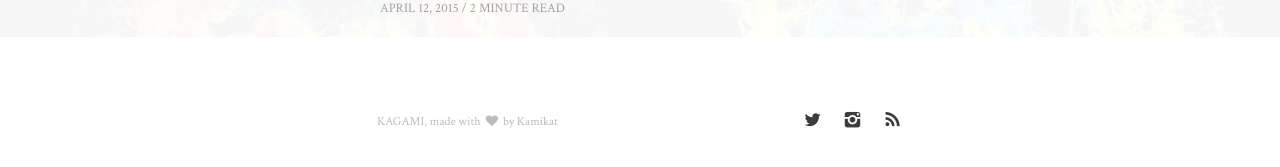
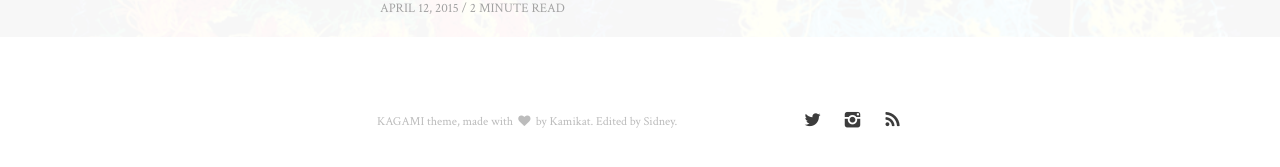
Before and after one commit to funky-monkey/funky-monkey.github.io, a Jekyll site: the page built from index.md, in a window 1280 px wide. Shown: the part 689-856 px from the top of the page. Built offline with Jekyll 4.4.1, drawn with Linux system fonts in a browser that asks for light colours.

Commit message:
Update footer.html

```diff
--- a/_includes/footer.html
+++ b/_includes/footer.html
@@ -2,10 +2,10 @@
 
   <div class="wrapper">
     <div class="social-links">
-      <a class="social-link social-twitter" href="https://twitter.com/{{ site.twitter_username }}">
+      <a class="social-link social-twitter" target="_blank" href="https://twitter.com/{{ site.twitter_username }}">
         <i class="icon-twitter"></i>
       </a>
-      <a class="social-link social-instagram" href="https://instagram.com/{{ site.instagram_username }}">
+      <a class="social-link social-instagram" target="_blank" href="https://instagram.com/{{ site.instagram_username }}">
         <i class="icon-instagram"></i>
       </a>
       <a class="social-link social-rss" href="{{ "/atom.xml" | relative_url  }}" target="_blank">
@@ -13,7 +13,7 @@
       </a>
     </div>
     <div class="credits">
-      KAGAMI, made with <i class="icon-heart"></i> by Kamikat
+      KAGAMI theme, made with <i class="icon-heart"></i> by Kamikat. Edited by Sidney.
     </div>
   </div>
 
```
